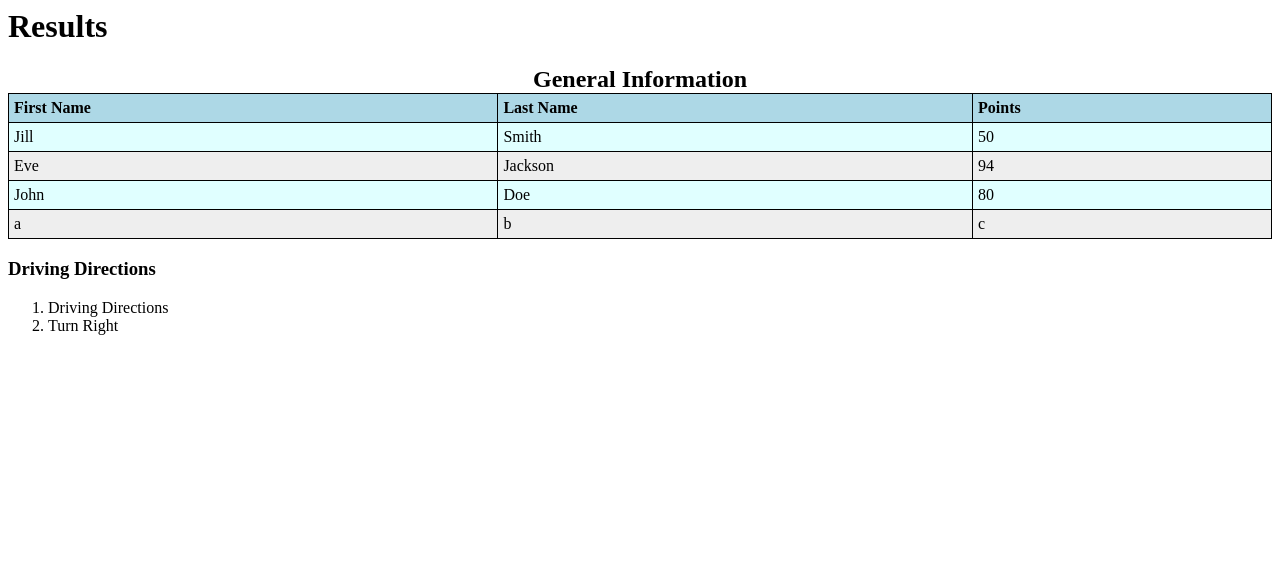
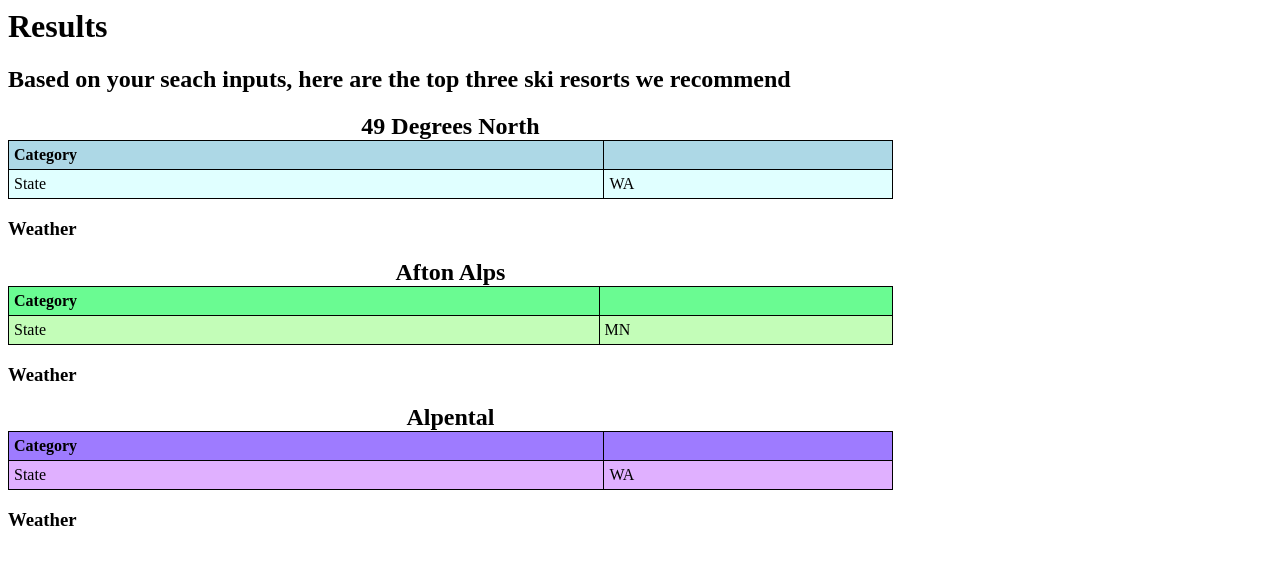
Before and after one commit to amwall/Ski-Bums-16, a Django app: page /results in a window 1280 px wide. Shown: the top 565 px of the page. Run offline with Django 3.2, Linux system fonts and the light colour scheme.

Commit message:
working on it

```diff
--- a/mysite/ski_bums/models.py
+++ b/mysite/ski_bums/models.py
@@ -1,4 +1,6 @@
 from django.db import models
+
+
 
 class Question(models.Model):
     question_text = models.CharField(max_length=200)
--- a/mysite/ski_bums/templates/ski_bums/results.html
+++ b/mysite/ski_bums/templates/ski_bums/results.html
@@ -3,7 +3,7 @@
     <title> Results </title>
     <style>
     table {
-        width:100%;
+        width:70%;
     }
     table, th, td {
         border: 1px solid black;
@@ -23,47 +23,125 @@
         background-color: LightBlue;
         color: black;
     }
+    table#t02 tr:nth-child(even) {
+        background-color: #C3FDB8;
+    }
+    table#t02 tr:nth-child(odd) {
+       background-color: white;
+    }
+    table#t02 th    {
+        background-color: #6AFB92;
+        color: black;
+    }
+    table#t03 tr:nth-child(even) {
+        background-color: #E0B0FF;
+    }
+    table#t03 tr:nth-child(odd) {
+       background-color: #eee;
+    }
+    table#t03 th    {
+        background-color: #9E7BFF;
+        color: black;
+    }
     </style>
 </head>
 <body>
     <h1>Results</h1>
+    <h2>Based on your seach inputs, here are the top three ski resorts we recommend</h2>
     <table id="t01">
-        <caption><font size="5"><strong>General Information</strong></font></caption>
+        <caption><font size="5"><strong>{{ one }}</strong></font></caption>
         <tr>
-            <th>First Name</th>
-            <th>Last Name</th>
-            <th>Points</th>
+            <th>Category</th>
+            <th></th>
         </tr>
         <tr>
-            <td>Jill</td>
-            <td>Smith</td>
-            <td>50</td>
+            {% for info in state_1 %}
+            <td>{{ info }}</td>
+            {% endfor %}
         </tr>
         <tr>
-            <td>Eve</td>
-            <td>Jackson</td>
-            <td>94</td>
-        </tr>
-        <tr>
-            <td>John</td>
-            <td>Doe</td>
-            <td>80</td>
-        </tr>
-        <tr>
-            {% for info in info_one %}
+            {% for info in time_1 %}
             <td>{{ info }}</td>
             {% endfor %}
         </tr>
     </table>
 
+    <h3>Weather</h3>
+
     <h3>
-        {% if title %}
+        {% if drive_1 %}
         Driving Directions
         {% endif %}
     </h3>
     <ol>
-        {% if title %}
-        {% for x in title %}
+        {% if drive_1 %}
+        {% for x in drive_1 %}
+        <li>{{ x }}</li>
+        {% endfor %}
+        {% endif %}
+    </ol>
+
+    <table id="t02">
+        <caption><font size="5"><strong>{{ two }}</strong></font></caption>
+        <tr>
+            <th>Category</th>
+            <th></th>
+        </tr>
+        <tr>
+            {% for info in state_2 %}
+            <td>{{ info }}</td>
+            {% endfor %}
+        </tr>
+        <tr>
+            {% for info in time_2 %}
+            <td>{{ info }}</td>
+            {% endfor %}
+        </tr>
+    </table>
+
+    <h3>Weather</h3>
+
+    <h3>
+        {% if drive_2 %}
+        Driving Directions
+        {% endif %}
+    </h3>
+    <ol>
+        {% if drive_2 %}
+        {% for x in drive_2 %}
+        <li>{{ x }}</li>
+        {% endfor %}
+        {% endif %}
+    </ol>
+
+    <table id="t03">
+        <caption><font size="5"><strong>{{ three }}</strong></font></caption>
+        <tr>
+            <th>Category</th>
+            <th></th>
+        </tr>
+        <tr>
+            {% for info in state_3 %}
+            <td>{{ info }}</td>
+            {% endfor %}
+        </tr>
+        <tr>
+            {% for info in time_3 %}
+            <td>{{ info }}</td>
+            {% endfor %}
+        </tr>
+    </table>
+
+    <h3>Weather</h3>
+
+    <h3>
+        {% if drive_3 %}
+        Driving Directions
+        {% endif %}
+    </h3>
+    <ol>
+        {% if drive_2 %}
+        {% for x in drive_3 %}
         <li>{{ x }}</li>
         {% endfor %}
         {% endif %}
--- a/mysite/ski_bums/views.py
+++ b/mysite/ski_bums/views.py
@@ -1,5 +1,10 @@
 from django.shortcuts import render
 from django.template import loader
+
+import re
+from urllib.request import urlopen
+import sqlite3
+import os
 #import pref_algo.py
 
 # Create your views here.
@@ -9,44 +14,44 @@ from django.http import HttpResponse
 
 
 def index(request):
-    info = {'parameters': ['Night Skiing', 'Terrain Parks', 'Beginner Slopes',
-                           'Intermediate Slopes', 'Advanced Slopes', 'Expert Slopes',
-                           'Amount of Runs', 'Amount of Skiable Terrain', 'Average Snowfall'],
+
+    return render(request, 'ski_bums/index.html')
+
+
+def results(request):
+    info = {'one': '49 Degrees North',
+            'state_1': ['State', 'WA'],
+            'two': 'Afton Alps',
+            'state_2': ['State', 'MN'],
+            'three': 'Alpental',
+            'state_3': ['State', 'WA'],
             }
     if request.method == 'POST':
         print(request.POST)
+        print()
+        current_location = request.POST['current_location']
+        addr_info = sql_info([1,2,3])
+        print(addr_info)
+        dir_list = []
+        drive_time = []
+        for i in range(len(addr_info)):
+            directions = get_directions(addr_info[i][0], addr_info[i][1],
+                                        addr_info[i][2], addr_info[i][3],
+                                        current_location)
+            dir_list.append(directions)
+            time = travel_time_words(addr_info[i][0], addr_info[i][1],
+                                     addr_info[i][2], addr_info[i][3],
+                                     current_location)
+            drive_time.append(time)
 
-    #opti_order = (request.POST, resort_dict)
+        info['time_1'] = ['Driving Time', drive_time[0]]
+        info['time_2'] = ['Driving Time', drive_time[1]]
+        info['time_3'] = ['Driving Time', drive_time[2]]
+        if 'driving dir' in request.POST:
+            info['drive_1'] = dir_list[0]
+            info['drive_2'] = dir_list[1]
+            info['drive_3'] = dir_list[2]
 
-
-
-        #info['results'] = [..., ..., .]
-
-        #request.POST[]
-        # this is where we interact with the database
-
-    #else:
-        # what to output when loading the page for the first time
-
-    #template = loader.get_template('ski_bums/index.html')
-
-    #return HttpResponse(template.render(info, request))
-    return render(request, 'ski_bums/index.html', info)
-
-
-def results(request):
-    info = {'parameters': ['Night Skiing', 'Terrain Parks', 'Beginner Slopes',
-                           'Intermediate Slopes', 'Advanced Slopes', 'Expert Slopes',
-                           'Amount of Runs', 'Amount of Skiable Terrain', 'Average Snowfall'],
-            'one': '49 Degrees North',
-            'info_one': ['a', 'b', 'c'],
-            'title': ['Driving Directions', 'Turn Right'],
-            }
-    print("AAAAAAAAAAAAA")
-    if request.method == 'POST':
-        print(request.POST)
-        print()
-        print(request.POST['current_location'])
 
 
     #else:
@@ -54,7 +59,146 @@ def results(request):
     return render(request, 'ski_bums/results.html', info)
 
 
-# output of the performace algorithm should be in the form:
-#
-#
-# def obtain_info(category, [list resorts])
+# stuff with driving directions
+
+DATA_DIR = os.path.dirname(__file__)
+DATABASE_FILENAME = os.path.join(DATA_DIR, 'ski-resorts.db')
+
+DISTANCE_MATRIX_ID = 'AIzaSyDJ4p7topWHJW7SRAJJFY88BYVAapEkz0g'
+DIRECTIONS_ID = 'AIzaSyBkmUNSECcrSIPufRXJQCEm-0OhAmH9Mm8'
+
+def sql_info(resort_ids):
+    '''
+    '''
+    sql_string = 'SELECT addr, city, state, zip FROM main WHERE id = ? or id = ? or id = ?'
+    connection = sqlite3.connect(DATABASE_FILENAME)
+    cursor = connection.cursor()
+    execute = cursor.execute(sql_string, resort_ids)
+    output = execute.fetchall()
+    connection.close()
+
+    return output
+
+
+def destination(addr, city, state, zip_code):
+    '''
+
+    '''
+    num_list = ['0', '1', '2', '3', '4', '5', '6', '7', '8', '9']
+
+    if addr[0] in num_list:
+        destination = addr.split()
+        destination = '+'.join(destination) + '+' + '+'.join(state.split())
+    elif city != '':
+        city = '+'.join(city.split())
+        state = '+'.join(state.split())
+        destination = city + '+' + state
+    else:
+        destination = zip_code
+
+    return destination
+
+
+def travel_time_hours(addr, city, state, zip_code, current_location):
+    '''
+    Find the time it takes to drive from a user's current location
+    to a resort.
+    '''
+    current = current_location.split()
+    current = '+'.join(current)
+
+    end = destination(addr, city, state, zip_code)
+
+    url = ('https://maps.googleapis.com/maps/api/distancematrix/json?' +
+            'origins=' + current + '&' + 'destinations=' + end +
+            '&key=' + DISTANCE_MATRIX_ID)
+
+    url = urlopen(url)
+    text = url.read()
+    text = text.decode('utf-8')
+    values = re.findall('"value"\s:\s[0-9]+', text)
+    meters = float(re.findall('[0-9]+', values[0])[0])
+    minutes = float(re.findall('[0-9]+', values[1])[0])
+
+    return minutes / 60
+
+
+def travel_time_words(addr, city, state, zip_code, current_location):
+    '''
+    '''
+    current = current_location.split()
+    current = '+'.join(current)
+
+    end = destination(addr, city, state, zip_code)
+
+    url = ('https://maps.googleapis.com/maps/api/directions/json?' +
+            'origin=' + current + '&' + 'destination=' + end +
+            '&key=' + DIRECTIONS_ID)
+
+    url = urlopen(url)
+    text = url.read()
+    text = text.decode('utf-8')
+
+    values = re.findall('("text"\s:\s)\"([0-9\.\sa-z]*)', text)
+    travel_time = values[1][1]
+
+    return travel_time
+
+
+def get_directions(addr, city, state, zip_code, current_location):
+    '''
+    Given a user's current location and a resort, return
+    a list with the directions
+    '''
+    current = current_location.split()
+    current = '+'.join(current)
+
+    end = destination(addr, city, state, zip_code)
+
+    url = ('https://maps.googleapis.com/maps/api/directions/json?' +
+            'origin=' + current + '&' + 'destination=' + end +
+            '&key=' + DIRECTIONS_ID)
+
+    url = urlopen(url)
+    text = url.read()
+    text = text.decode('utf-8')
+
+    values = re.findall('("text"\s:\s)\"([0-9\.\sa-z]*)', text)
+    time_travel = values[1][1]
+
+    distances = []
+    for i in values[2::2]:
+        distances.append(i[1])
+
+    instructions = re.findall('("html_instructions"\s:\s)\"([A-Za-z0-9\\\/\s\-]*)', text)
+    directions = []
+    for i in instructions:
+        directions.append(i[1])
+
+    l = []
+    for i in directions:
+        x = re.findall('([A-Za-z\s]+)([A-Za-z0-9\s\-]+)', i)
+        l.append(x)
+
+    directions = []
+    for turn in l:
+        new = ''
+        first_term = turn[0][0]
+        if first_term == 'u':
+            for i in turn[1:len(turn) - 1:2]:
+                new += i[1][4:] + ' '
+        else:
+            new += first_term + ' '
+            for i in turn[2:len(turn) - 1:2]:
+                new += i[1][4:] + ' '
+
+        directions.append(new)
+
+    direct_and_dist = []
+    for i in range(len(directions)):
+        entry = directions[i] + 'and continue for ' + distances[i]
+        direct_and_dist.append(entry)
+
+    direct_and_dist.append('Total travel time is ' + time_travel)
+
+    return direct_and_dist
```
Also changed, not shown: mysite/ski_bums/ski-resorts.db (added).
